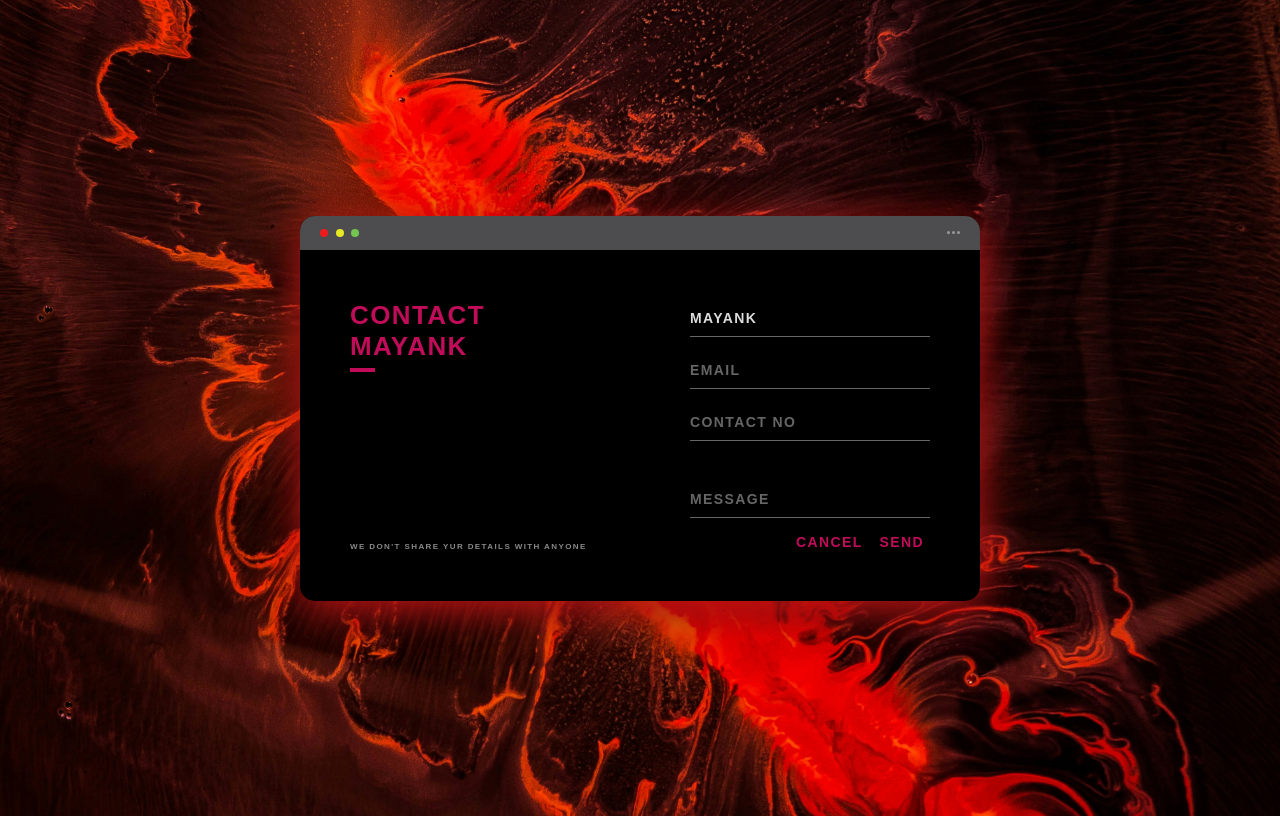
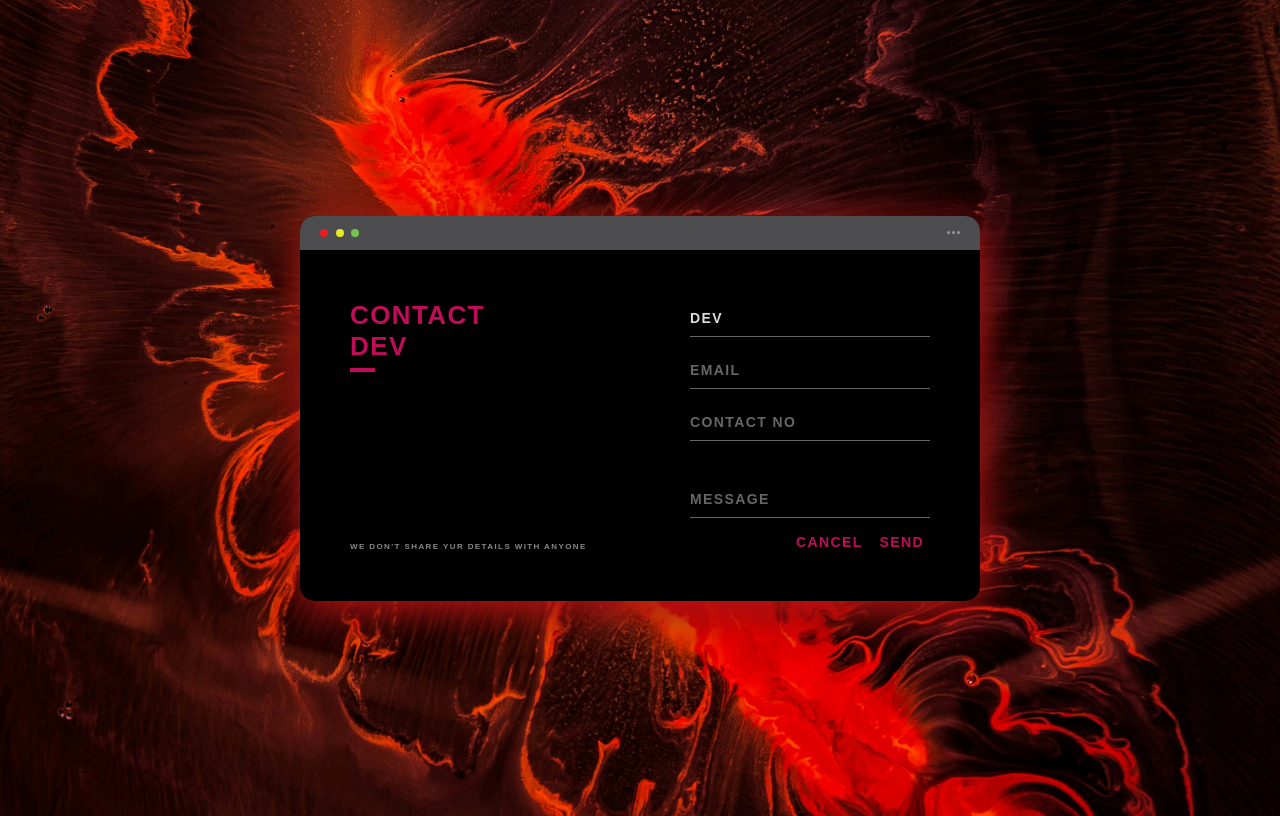
Before and after one commit to Dev-98/Contact-us, a plain HTML site: page index.html in a window 1280 px wide. Drawn offline with Linux system fonts and the light colour scheme.

Commit message:
Update index.html

```diff
--- a/index.html
+++ b/index.html
@@ -5,7 +5,7 @@
     <meta charset="UTF-8">
     <meta http-equiv="X-UA-Compatible" content="IE=edge">
     <meta name="viewport" content="width=device-width, initial-scale=1.0">
-    <title>MAYANK DIVAKAR - Devloper , ML enthusiast , Competetive programmer</title>
+    <title>DEV - Devloper , ML Engineer , Data Science Enthusiast</title>
     <link rel="stylesheet" href="contact.css">
 </head>
 
@@ -29,14 +29,14 @@
                     <div class="screen-body-item left" >
                         <div class="app-title">
                             <span>CONTACT</span>
-                            <span>MAYANK</span>
+                            <span>DEV</span>
                         </div>
                         <div class="app-contact">WE DON'T SHARE YUR DETAILS WITH ANYONE</div>
                     </div>
                     <div class="screen-body-item">
                         <div class="app-form">
                             <div class="app-form-group">
-                                <input class="app-form-control" placeholder="NAME" value="Mayank">
+                                <input class="app-form-control" placeholder="NAME" value="Dev">
                             </div>
                             <div class="app-form-group">
                                 <input class="app-form-control" placeholder="EMAIL" >
```
